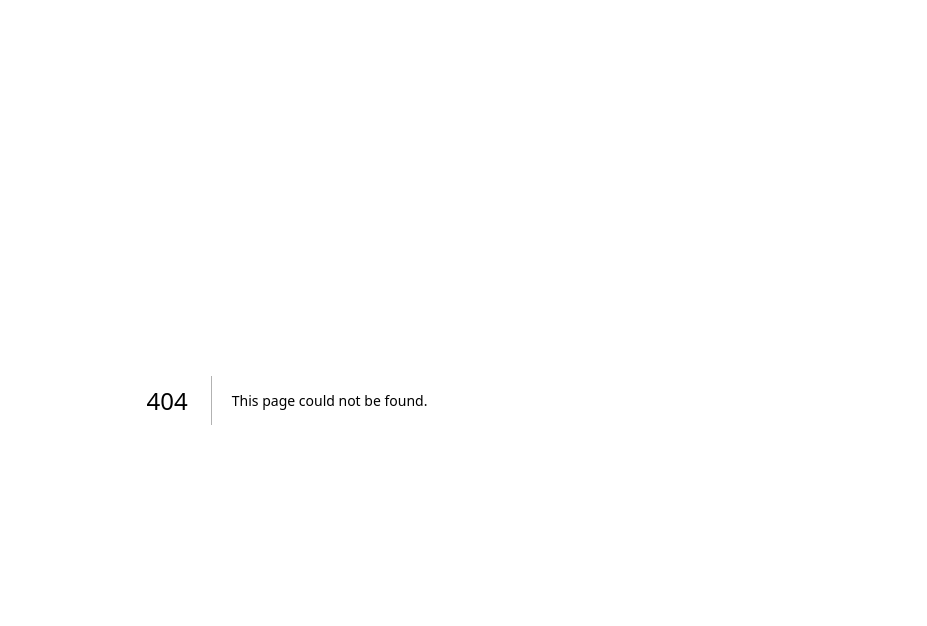
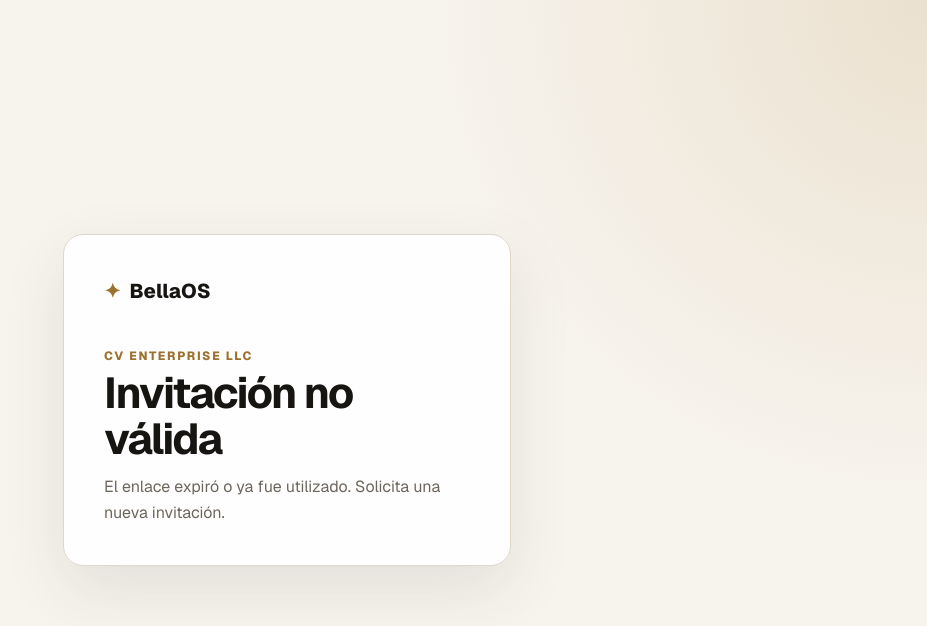
Before and after one commit to CVEnterpriseLLC/bellaos-photo-video-bella, a Next.js app: page /auth/implicit in a window 1280 px wide. Before the commit this address had no page. Shown: the top 626 px of the page, without its empty margins (353-1280 px from the left). Built offline with nearby package versions, Linux system fonts and the light colour scheme.

Commit message:
fix(auth): support default Supabase invitation emails
Accept the hosted default invitation flow, persist its browser session into cookies, and redirect owners to secure password setup.

```diff
--- /dev/null
+++ b/app/auth/implicit/page.tsx
@@ -0,0 +1,54 @@
+"use client";
+
+import { useEffect, useState } from "react";
+import { getImplicitSessionTokens } from "@/lib/auth/implicit";
+import { getSafeRedirect } from "@/lib/auth/redirect";
+import { createClient } from "@/lib/supabase/client";
+import styles from "../../(auth)/login/login.module.css";
+
+export default function ImplicitAuthPage() {
+  const [error, setError] = useState(false);
+
+  useEffect(() => {
+    async function activateInvitation() {
+      const tokens = getImplicitSessionTokens(window.location.hash);
+
+      if (!tokens) throw new Error("Missing invitation session tokens");
+
+      const next = getSafeRedirect(
+        new URLSearchParams(window.location.search).get("next") ??
+          "/update-password",
+      );
+      const supabase = createClient();
+      const { error: sessionError } = await supabase.auth.setSession({
+        access_token: tokens.accessToken,
+        refresh_token: tokens.refreshToken,
+      });
+
+      if (sessionError) throw sessionError;
+
+      window.location.replace(next);
+    }
+
+    void activateInvitation().catch(() => setError(true));
+  }, []);
+
+  return (
+    <main className={styles.page}>
+      <section className={styles.card} aria-labelledby="invitation-title">
+        <div className={styles.brand}>
+          <span aria-hidden="true">✦</span> BellaOS
+        </div>
+        <p className={styles.eyebrow}>CV Enterprise LLC</p>
+        <h1 id="invitation-title">
+          {error ? "Invitación no válida" : "Activando tu cuenta"}
+        </h1>
+        <p className={styles.description} role={error ? "alert" : "status"}>
+          {error
+            ? "El enlace expiró o ya fue utilizado. Solicita una nueva invitación."
+            : "Estamos verificando tu invitación segura. Esto tomará solo un momento."}
+        </p>
+      </section>
+    </main>
+  );
+}
--- /dev/null
+++ b/lib/auth/implicit.ts
@@ -0,0 +1,16 @@
+export type ImplicitSessionTokens = {
+  accessToken: string;
+  refreshToken: string;
+};
+
+export function getImplicitSessionTokens(
+  hash: string,
+): ImplicitSessionTokens | null {
+  const params = new URLSearchParams(hash.startsWith("#") ? hash.slice(1) : hash);
+  const accessToken = params.get("access_token");
+  const refreshToken = params.get("refresh_token");
+
+  if (!accessToken || !refreshToken) return null;
+
+  return { accessToken, refreshToken };
+}
```
Also changed, not shown: 2 other files (tests, documents, lock files or other folders).
